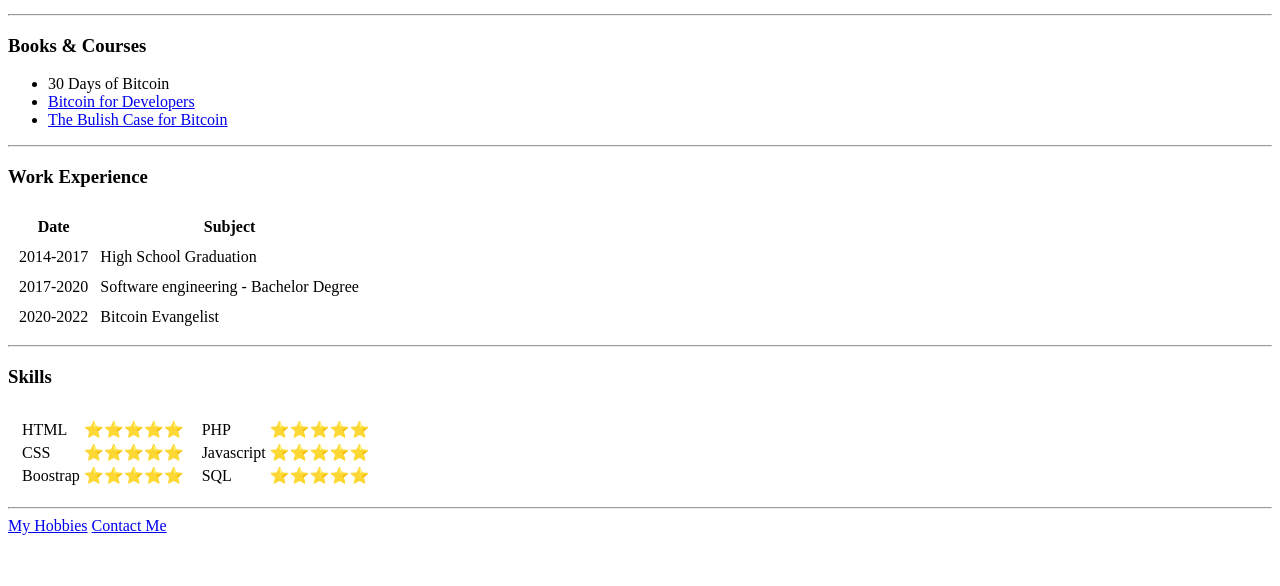
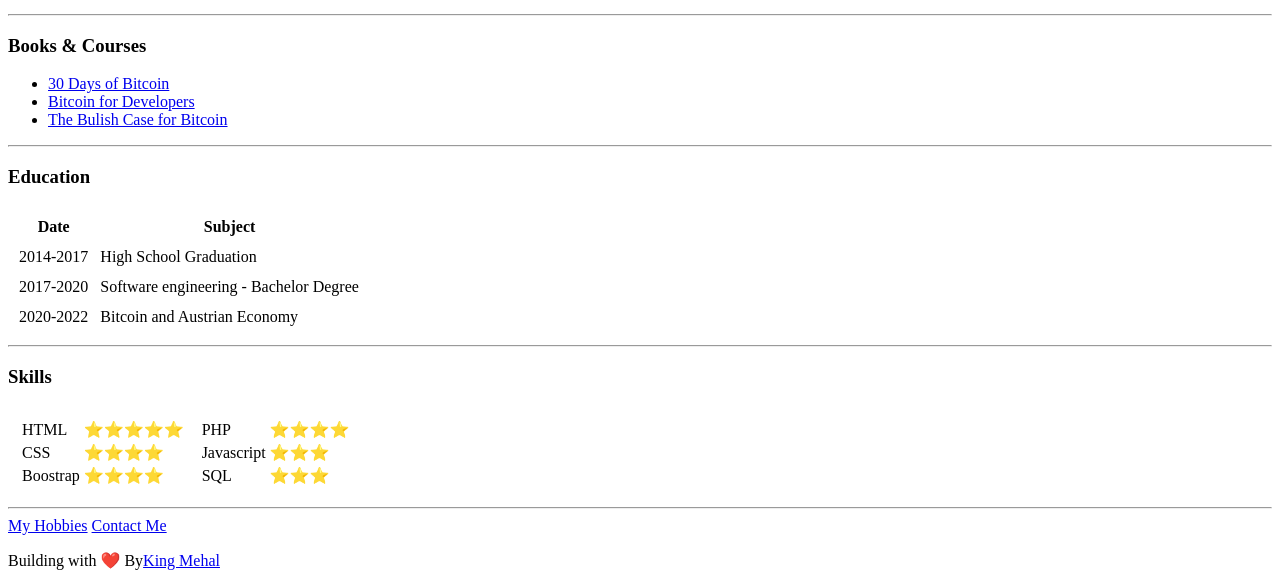
Before and after one commit to AlphonseMehounme/cv, a plain HTML site: page index.html in a window 1280 px wide. Shown: the part 523-1109 px from the top of the page. Before the commit the page ends 1066 px from the top, so only its background shows below. Drawn offline with Linux system fonts and the light colour scheme.

Commit message:
Update index.html
Update 1

```diff
--- a/index.html
+++ b/index.html
@@ -12,11 +12,11 @@
     </thead>
     <tbody>
       <tr>
-        <td><img src="Alphonse_Cartoon-Cercle.png" alt="King Mehal Cartoon"></td>
+        <td><a href="https://twitter.com/mehounme"><img src="Alphonse_Cartoon-Cercle.png" alt="King Mehal Cartoon"></a></td>
         <td>
           <h1>King Mehal</h1>
           <p><em>Founder and CTO of <strong>The Flash</strong> and <strong>Bitcoin Museum.</strong></em></p>
-          <p>I am a Bitcoiner, Bitcoin Core contributor and Bitcoin Developer ❤️.</p>
+          <p>I am a Web Dev, Bitcoiner, Bitcoin Core contributor and Bitcoin Developer (Pretty Dream 😇❤️).</p>
         </td>
       </tr>
     </tbody>
@@ -24,12 +24,12 @@
   <hr>
   <h3>Books & Courses</h3>
   <ul>
-    <li>30 Days of Bitcoin</li>
+    <li><a href="https://kloo.me/30_Days_of_Bitcoin">30 Days of Bitcoin</a></li>
     <li><a href="https://developer.bitcoin.org">Bitcoin for Developers</a></li>
     <li><a href="https://vijayboyapati.medium.com/the-bullish-case-for-bitcoin-6ecc8bdecc1">The Bulish Case for Bitcoin</a></li>
   </ul>
   <hr>
-  <h3>Work Experience</h3>
+  <h3>Education</h3>
   <table cellspacing="10px">
     <thead>
       <tr>
@@ -48,7 +48,7 @@
       </tr>
       <tr>
         <td>2020-2022</td>
-        <td>Bitcoin Evangelist</td>
+        <td>Bitcoin and Austrian Economy</td>
       </tr>
     </tbody>
   </table>
@@ -65,11 +65,11 @@
             </tr>
             <tr>
               <td>CSS</td>
-              <td>⭐⭐⭐⭐⭐</td>
+              <td>⭐⭐⭐⭐</td>
             </tr>
             <tr>
               <td>Boostrap</td>
-              <td>⭐⭐⭐⭐⭐</td>
+              <td>⭐⭐⭐⭐</td>
             </tr>
           </tbody>
         </table>
@@ -79,15 +79,15 @@
           <tbody>
             <tr>
               <td>PHP</td>
-              <td>⭐⭐⭐⭐⭐</td>
+              <td>⭐⭐⭐⭐</td>
             </tr>
             <tr>
               <td>Javascript</td>
-              <td>⭐⭐⭐⭐⭐</td>
+              <td>⭐⭐⭐</td>
             </tr>
             <tr>
               <td>SQL</td>
-              <td>⭐⭐⭐⭐⭐</td>
+              <td>⭐⭐⭐</td>
             </tr>
           </tbody>
         </table>
@@ -97,5 +97,7 @@
   <hr>
   <a href="hobbies.html">My Hobbies</a>
   <a href="contactme.html">Contact Me</a>
+  <p>Building with ❤️ By<a href="https://twitter.com/mehounme">King Mehal</a>
+
 </body>
 </html>
```
